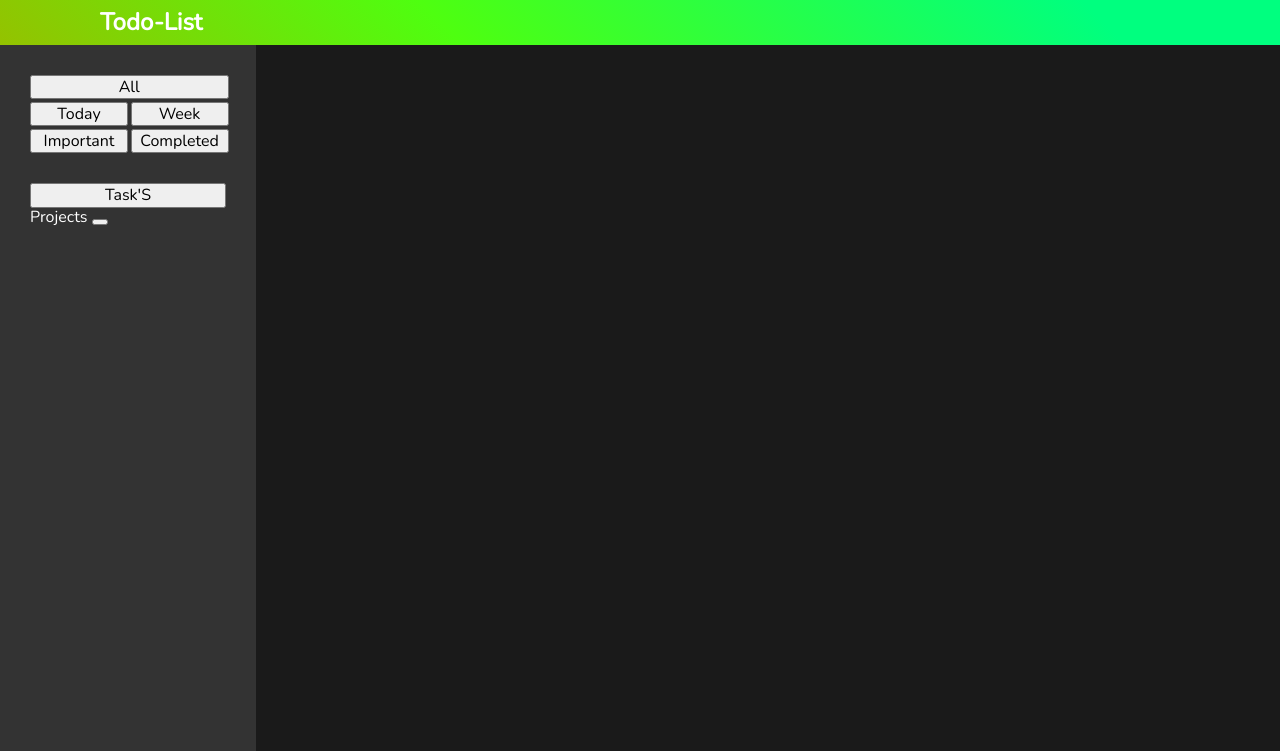
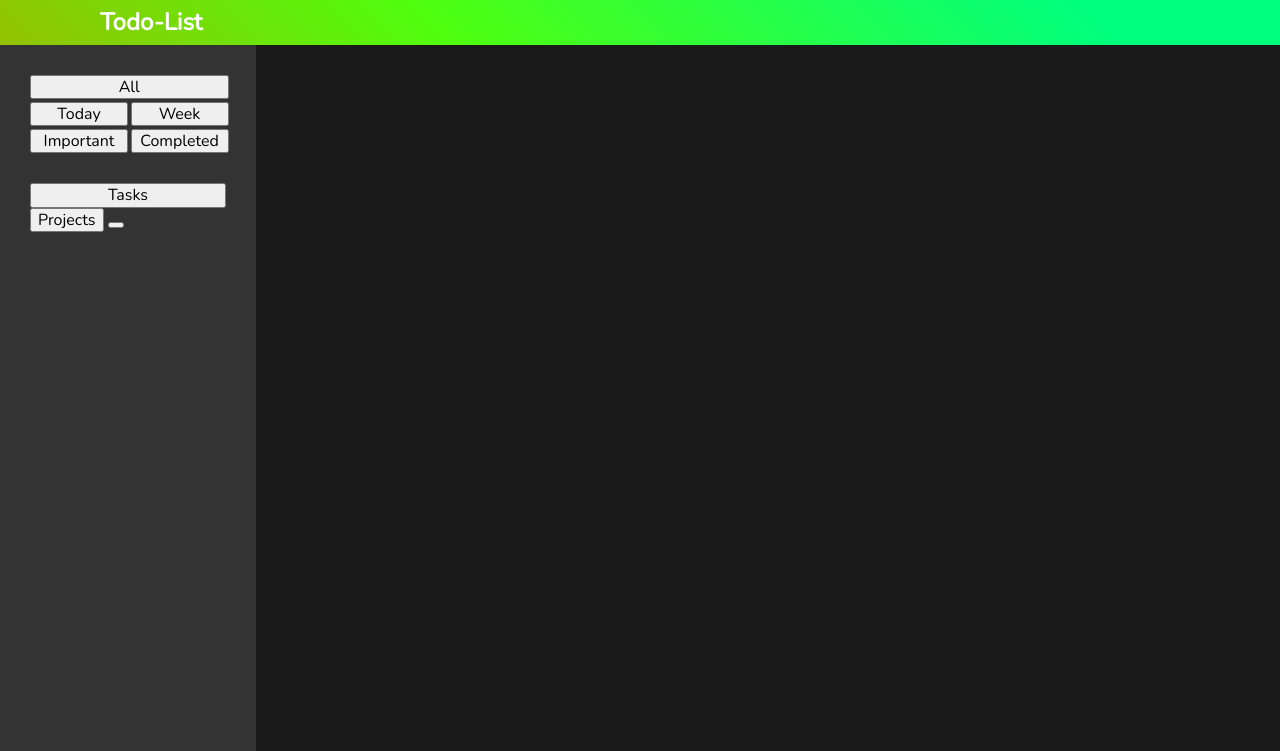
Before and after one commit to chromecodes/todo-list, a website built with webpack: page dist/index.html in a window 1280 px wide. Shown: the top 751 px of the page. Built offline with nearby package versions, Linux system fonts and the light colour scheme.

Commit message:
added project sections

```diff
--- a/dist/index.html
+++ b/dist/index.html
@@ -21,12 +21,17 @@
                 <button class="important">Important</button>
                 <button class="completed">Completed</button>
             </div>
-            <button class="task-nav">Task'S</button>
-
-            <div class="projects">Projects
-                <button class="projects-btn"></button>
+            <button class="task-nav">Tasks</button>
+            <div class="project-nav-cnt">
+                <div class="projects-nav">
+                    <button class="projects-list-btn">Projects</button>
+                    <button class="projects-add-btn"></button>
+                </div>
+                <div class="project-input-cnt"></div>
+                <div class="projects-list-cnt"></div>
 
             </div>
+
 
         </nav>
         <div class="display" id="display"></div>
```
